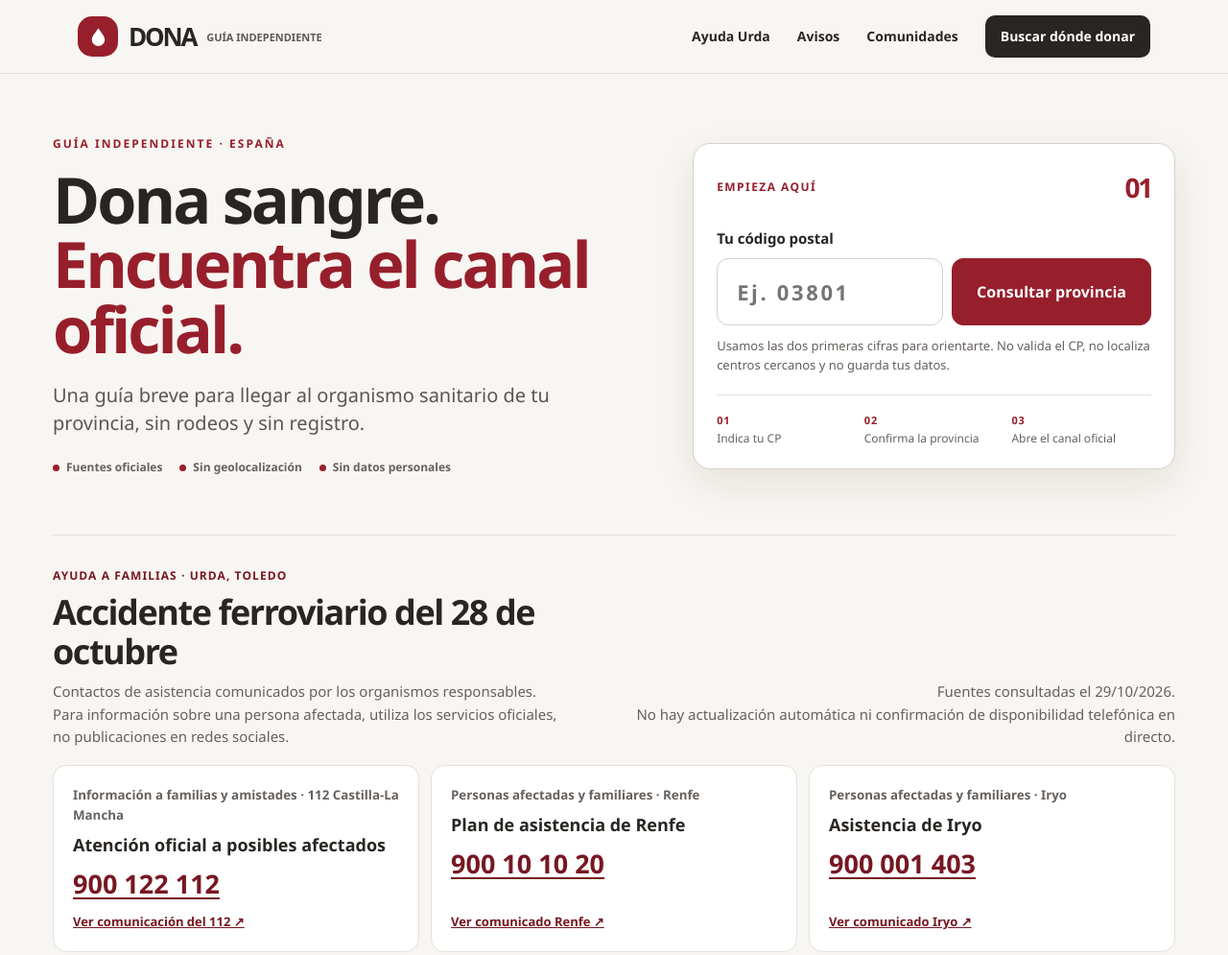
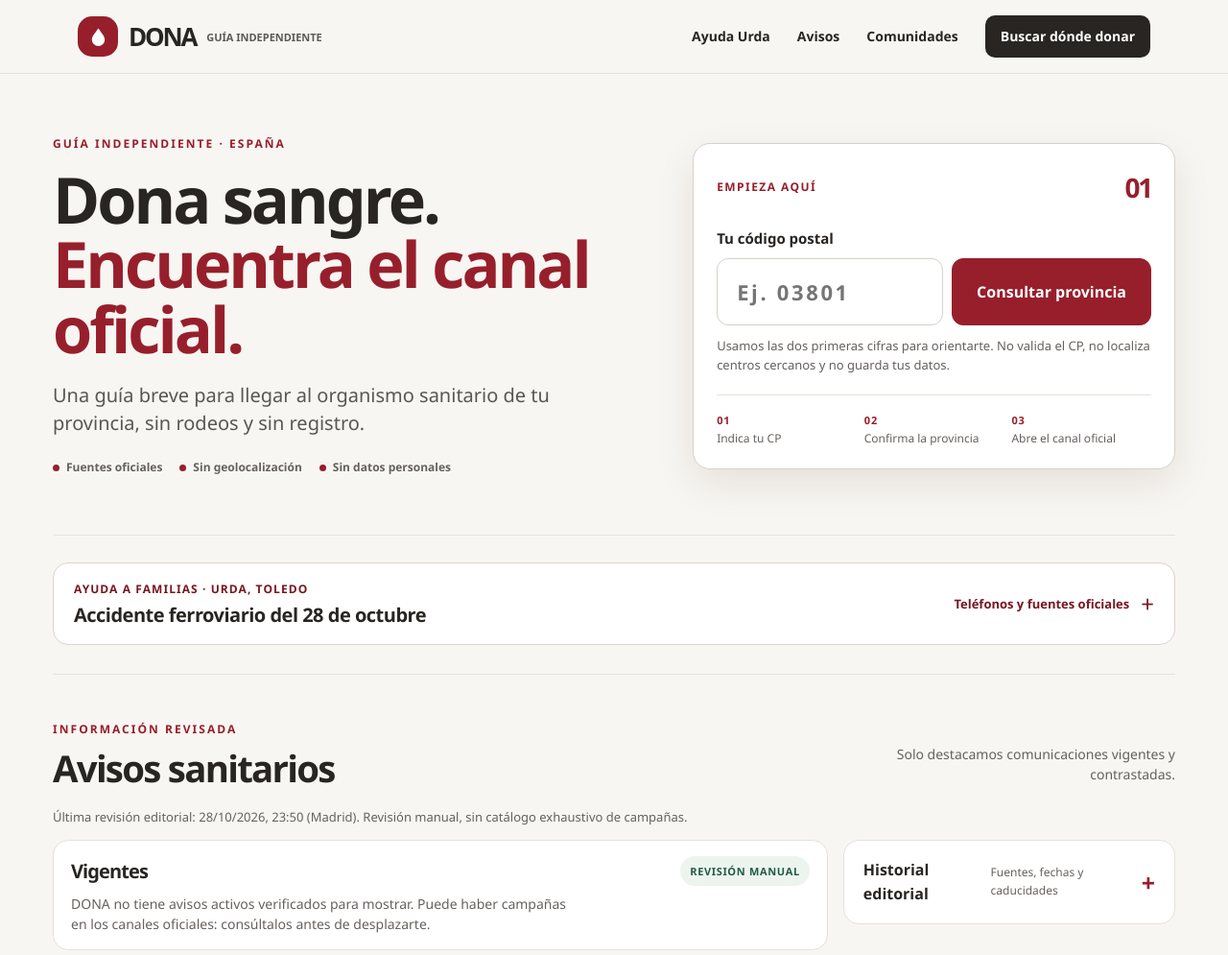
Before and after one commit to nicolasbeneitofiles05-create/dona, a plain HTML site: page index.html in a window 1280 px wide. Shown: the top 995 px of the page at 96% size. Drawn offline with Linux system fonts and the light colour scheme.

Commit message:
fix: collapse emergency contacts by default to preserve fast postal search

```diff
--- a/index.html
+++ b/index.html
@@ -74,6 +74,18 @@
 
 
 /* Independent crisis-help panel: factual, calm, accessible, never a live incident feed. */
+.urda-assist-expander{border:1px solid #dfd1cd;border-radius:16px;background:#fff;overflow:clip}
+.urda-summary{display:flex;align-items:center;justify-content:space-between;gap:16px;list-style:none;padding:18px 21px;cursor:pointer}
+.urda-summary::-webkit-details-marker{display:none}
+.urda-summary>span:first-child{display:flex;flex-direction:column;gap:5px;min-width:0}
+.urda-summary strong{font-size:20px;line-height:1.25;letter-spacing:-.025em}
+.urda-summary-action{display:inline-flex;align-items:center;gap:12px;font-size:13px;font-weight:800;color:var(--brand-dark);white-space:nowrap}
+.urda-summary-action span{font-size:24px;font-weight:500;line-height:1}
+.urda-assist-expander[open] .urda-summary-action span{transform:rotate(45deg)}
+.urda-summary:focus-visible{outline:3px solid var(--brand-dark);outline-offset:-4px}
+.urda-content{padding:18px 21px 21px;border-top:1px solid var(--line)}
+@media(max-width:600px){.urda-summary{align-items:start;flex-direction:column;padding:15px}.urda-summary strong{font-size:18px}.urda-content{padding:15px}.urda-summary-action{white-space:normal}}
+
 .urda-assist{padding:28px 0 30px;border-bottom:1px solid var(--line)}
 .urda-assist-header{display:flex;justify-content:space-between;align-items:end;gap:18px;margin-bottom:18px}
 .urda-assist h2{font-size:clamp(27px,3vw,36px);line-height:1.15;letter-spacing:-.04em;margin:6px 0 10px}
@@ -118,11 +130,12 @@
  </div>
 </section>
 
-<section class="urda-assist container" id="ayuda-urda" aria-labelledby="urdaTitle">
+<section class="urda-assist container" id="ayuda-urda" aria-labelledby="urdaSummaryTitle">
+ <details class="urda-assist-expander">
+  <summary class="urda-summary"><span><span class="urda-assist-label">Ayuda a familias · Urda, Toledo</span><strong id="urdaSummaryTitle">Accidente ferroviario del 28 de octubre</strong></span><span class="urda-summary-action">Teléfonos y fuentes oficiales <span aria-hidden="true">+</span></span></summary>
+ <div class="urda-content">
  <div class="urda-assist-header">
   <div>
-   <span class="urda-assist-label">Ayuda a familias · Urda, Toledo</span>
-   <h2 id="urdaTitle">Accidente ferroviario del 28 de octubre</h2>
    <p>Contactos de asistencia comunicados por los organismos responsables. Para información sobre una persona afectada, utiliza los servicios oficiales, no publicaciones en redes sociales.</p>
   </div>
   <p class="urda-assist-date">Fuentes consultadas el <time datetime="2026-10-29">29/10/2026</time>.<br>No hay actualización automática ni confirmación de disponibilidad telefónica en directo.</p>
@@ -160,6 +173,8 @@
   </div>
  </div>
  <p class="urda-assist-caution"><strong>Privacidad y seguridad:</strong> DONA no recibe listados de personas, fotografías, vídeos, datos de hospitales ni solicitudes de búsqueda de familiares. No compartas datos privados de afectados. Si existe una emergencia inmediata, llama al 112. Las noticias, los datos provisionales y los puntos de asistencia pueden cambiar: verifica siempre el comunicado original.</p>
+ </div>
+ </details>
 </section>
 
 <section class="notices-section container" id="alertas" aria-labelledby="noticesTitle">
```
